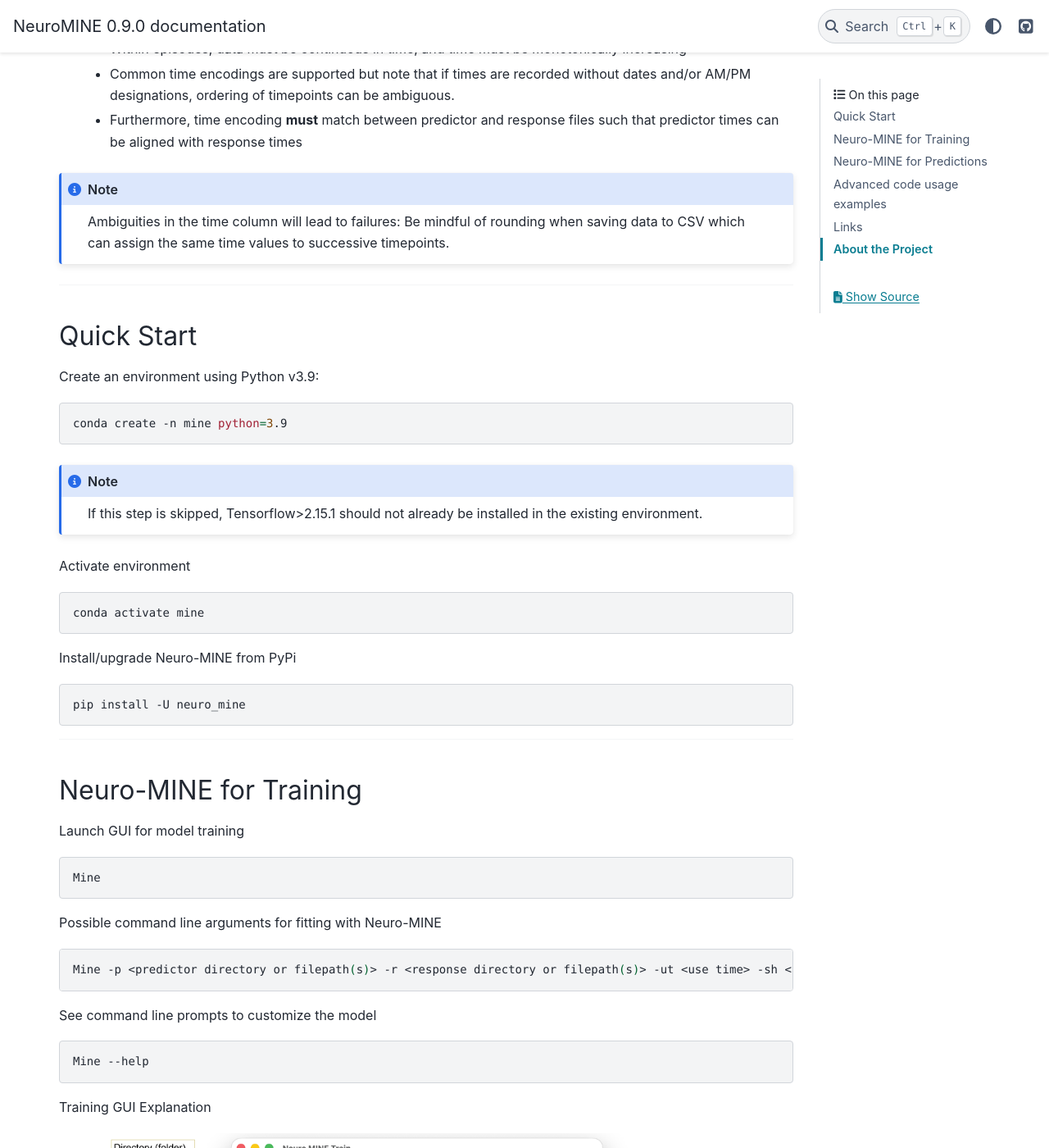
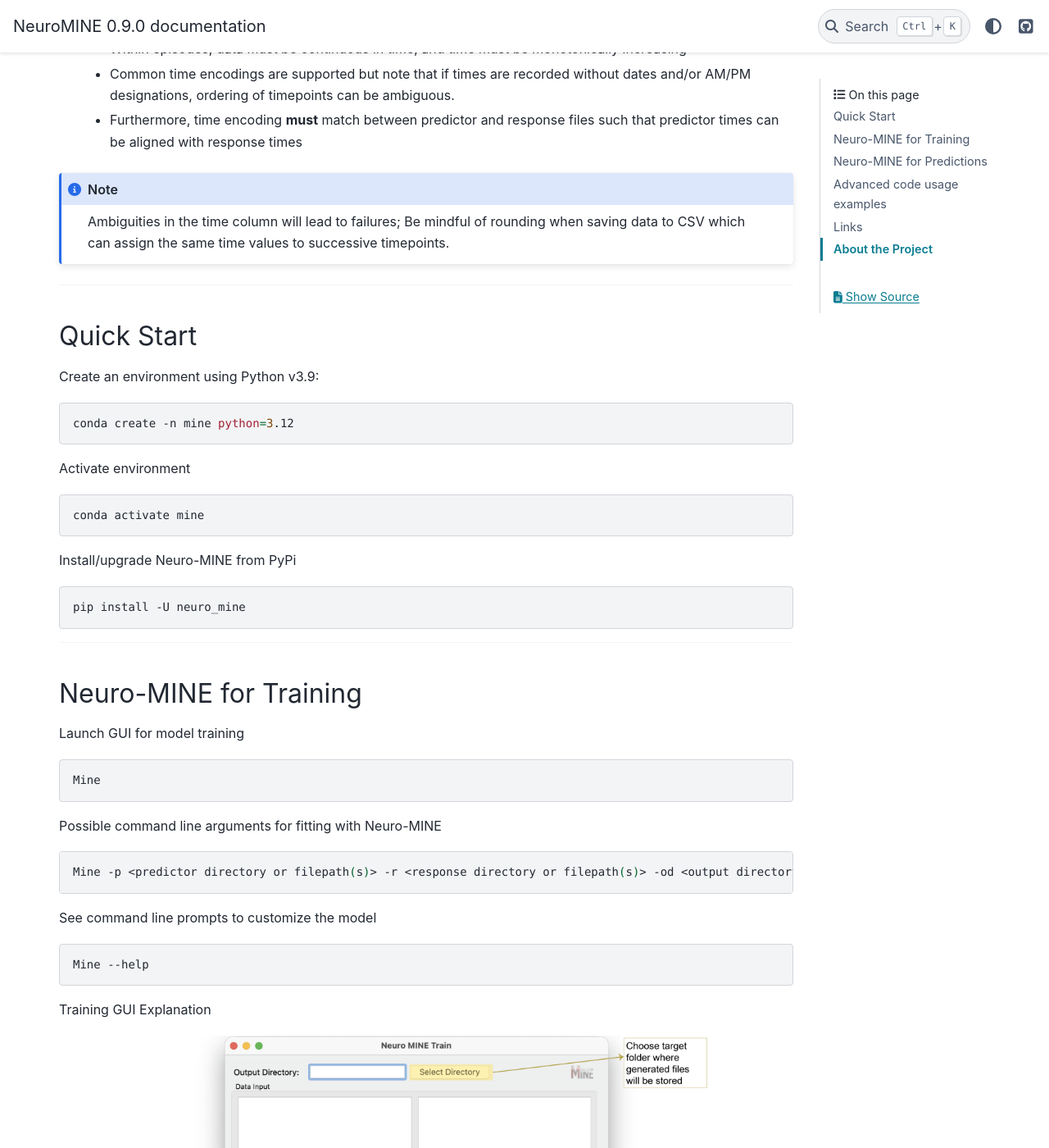
Before and after one commit to matovic5/neuro_mine, a Sphinx documentation site: the page built from docs/index.rst, in a window 1280 px wide and 1400 px high, scrolled down 782 px. Shown: the whole window at 82% size. Built offline with Sphinx 7.4.7 and the PyData theme 0.15.4, drawn with Linux system fonts in a browser that asks for light colours; some of the changed text lies outside the part shown.

Commit message:
Update index.rst
Updated to reflect v==1.0.0-rc1 (updated install instructions, new GUI image, and explained new added features)

```diff
--- a/docs/index.rst
+++ b/docs/index.rst
@@ -40,7 +40,7 @@
     - Furthermore, time encoding **must** match between predictor and response files such that predictor times can be aligned with response times
 
 .. note::
-    ️Ambiguities in the time column will lead to failures: Be mindful of rounding when saving data to CSV which can assign the same time values to successive timepoints.
+    ️Ambiguities in the time column will lead to failures; Be mindful of rounding when saving data to CSV which can assign the same time values to successive timepoints.
 
 ------------
 
@@ -51,10 +51,7 @@
 
 .. code-block:: bash
 
-   conda create -n mine python=3.9
-
-.. note::
-   If this step is skipped, Tensorflow>2.15.1 should not already be installed in the existing environment.
+   conda create -n mine python=3.12
 
 Activate environment
 
@@ -83,7 +80,7 @@
 
 .. code-block:: bash
 
-    Mine -p <predictor directory or filepath(s)> -r <response directory or filepath(s)> -ut <use time> -sh <run shuffle> -ct <test score threshold> -ts <Taylor significance> -la <linear fit variance fraction> -lsq <square fit variance fraction> -n <name of model> -mh <model history (seconds)> -tl <Taylor lookahead> -j <Store Jacobians> -o <JSON filepath with existing parameters>  -e <number of epochs> -mq <non-verbose in terminal> -mtf <fraction of data for training vs testing> -eps <data is episodic> -dsf <downsampling factor?
+    Mine -p <predictor directory or filepath(s)> -r <response directory or filepath(s)> -od <output directory> -ut <use time> -sh <run shuffle> -ct <test score threshold> -ts <Taylor significance> -la <linear fit variance fraction> -lsq <square fit variance fraction> -mh <model history (seconds)> -tl <Taylor lookahead> -tc <Taylor cutoff> -j <Store Jacobians> -o <JSON filepath with existing parameters> -e <number of epochs> -mq <non-verbose in terminal> -mtf <fraction of data for training vs testing> -eps <data is episodic> -dsf <downsampling factor> -imw <ignore memory warning and force run> -z <plot training curves>
 
 See command line prompts to customize the model
 
@@ -93,7 +90,7 @@
 
 Training GUI Explanation
 
-.. image:: _static/20260513_RTD-TrainGUI.png
+.. image:: _static/20260803_RTDDocumentation_TrainGUI.png
 
 Training Parameter Explanation
 
@@ -219,6 +216,11 @@
     # to all inputs in the neighborhood of X0
     nm.dca_dr(model, X0)
 
+To generate plots of autocorrelations of predictors and resposes, autocorrelation times, and pairwise correlations between predictors and responses, the following code can be run in the command line interface:
+
+.. code-block:: bash
+
+      Data-diagnostic -p <predictor files> -r <response files> -ut <to use time> -eps <if episodic> -o <output directory>
 
 ------------
 
```
